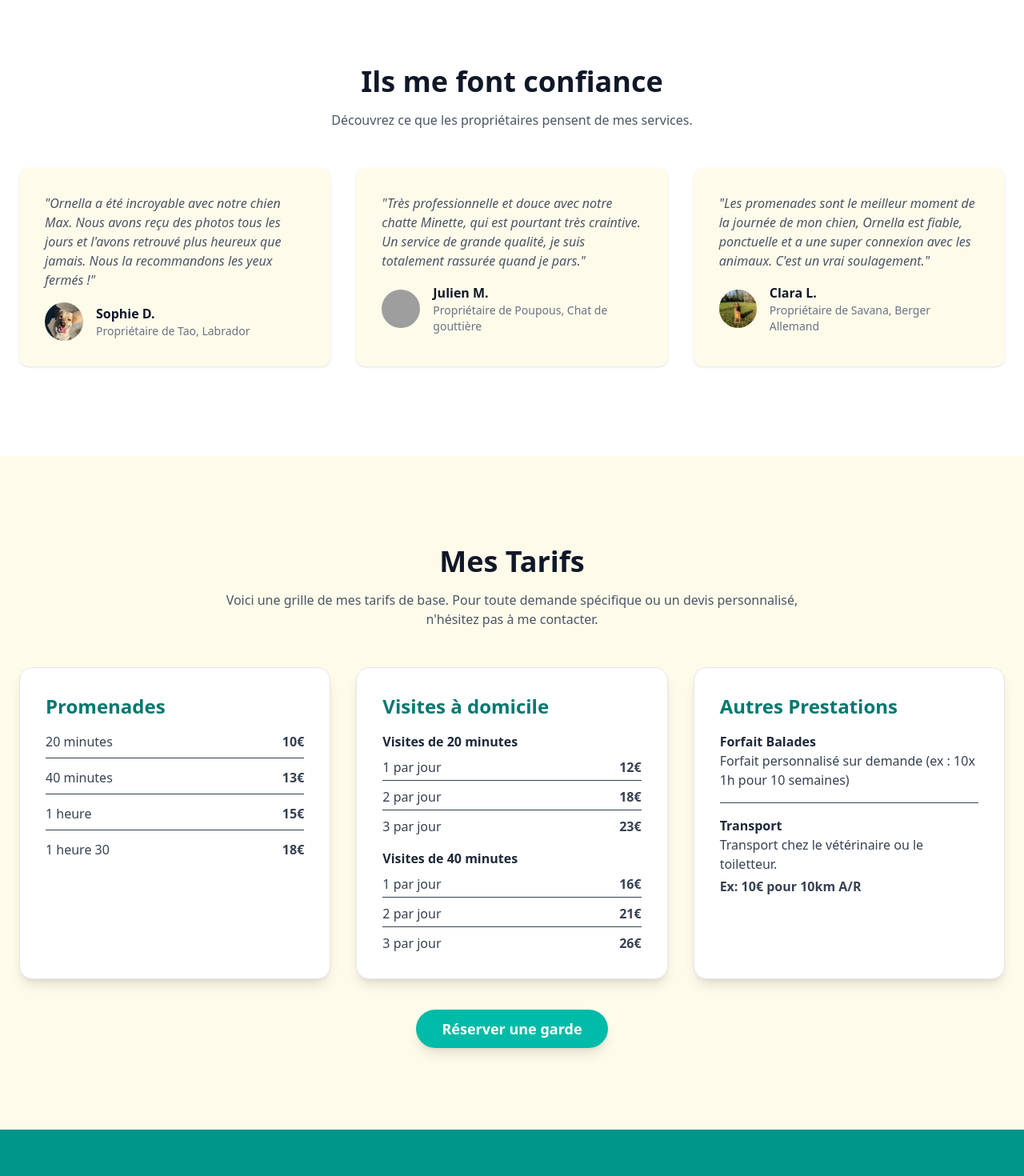
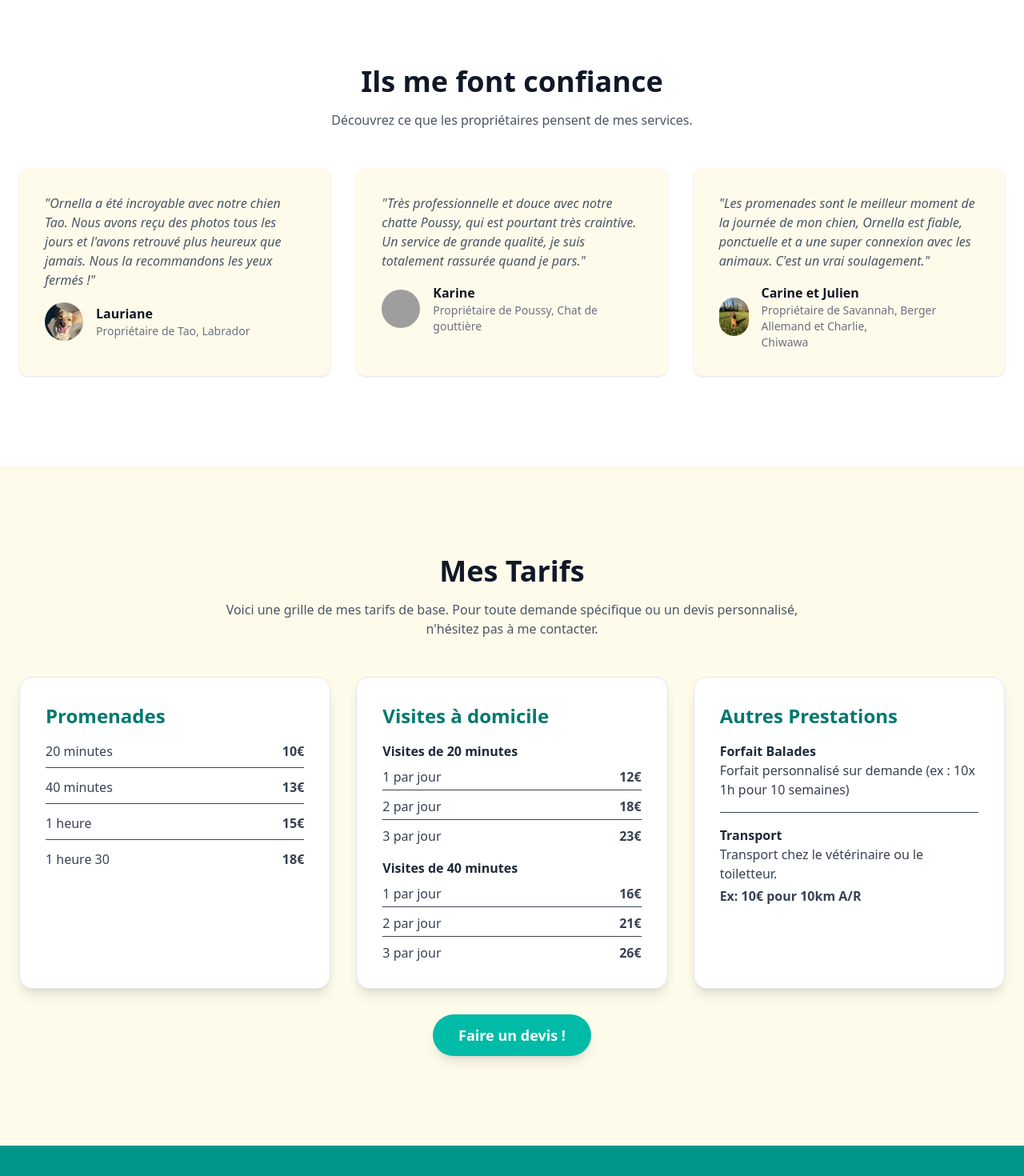
Before and after one commit to Mzgus/pet_sitter_landing_page, a React (Vite) app: page / in a window 1280 px wide. Shown: the part 2731-4201 px from the top of the page at 80% size. Built offline with nearby package versions, Linux system fonts and the light colour scheme; grey boxes are pictures that could not be loaded.

Commit message:
adding cta, avis not done yet

```diff
--- a/src/App.jsx
+++ b/src/App.jsx
@@ -299,7 +299,7 @@ function App() {
           <div className="grid grid-cols-1 md:grid-cols-2 lg:grid-cols-3 gap-8">
             <div className="bg-amber-50 p-8 rounded-xl shadow-sm">
               <p className="text-gray-600 italic">
-                "Ornella a été incroyable avec notre chien Max. Nous avons reçu
+                "Ornella a été incroyable avec notre chien Tao. Nous avons reçu
                 des photos tous les jours et l'avons retrouvé plus heureux que
                 jamais. Nous la recommandons les yeux fermés !"
               </p>
@@ -310,7 +310,7 @@ function App() {
                   className="w-12 h-12 rounded-full mr-4 object-cover"
                 />
                 <div>
-                  <p className="font-semibold text-gray-900">Sophie D.</p>
+                  <p className="font-semibold text-gray-900">Lauriane</p>
                   <p className="text-sm text-gray-500">
                     Propriétaire de Tao, Labrador
                   </p>
@@ -319,7 +319,7 @@ function App() {
             </div>
             <div className="bg-amber-50 p-8 rounded-xl shadow-sm">
               <p className="text-gray-600 italic">
-                "Très professionnelle et douce avec notre chatte Minette, qui
+                "Très professionnelle et douce avec notre chatte Poussy, qui
                 est pourtant très craintive. Un service de grande qualité, je
                 suis totalement rassurée quand je pars."
               </p>
@@ -330,9 +330,9 @@ function App() {
                   className="w-12 h-12 rounded-full mr-4 object-cover"
                 />
                 <div>
-                  <p className="font-semibold text-gray-900">Julien M.</p>
+                  <p className="font-semibold text-gray-900">Karine</p>
                   <p className="text-sm text-gray-500">
-                    Propriétaire de Poupous, Chat de gouttière
+                    Propriétaire de Poussy, Chat de gouttière
                   </p>
                 </div>
               </div>
@@ -350,9 +350,9 @@ function App() {
                   className="w-12 h-12 rounded-full mr-4 object-cover"
                 />
                 <div>
-                  <p className="font-semibold text-gray-900">Clara L.</p>
+                  <p className="font-semibold text-gray-900">Carine et Julien</p>
                   <p className="text-sm text-gray-500">
-                    Propriétaire de Savana, Berger Allemand
+                    Propriétaire de Savannah, Berger Allemand et Charlie, <br />Chiwawa
                   </p>
                 </div>
               </div>
@@ -467,12 +467,12 @@ function App() {
             </div>
           </div>
         </div>
-        <div className="mt-12 text-center">
+        <div className="mt-8 flex justify-center md:justify-items-center gap-4">
           <a
             href="#contact"
             className="bg-teal-500 text-white px-8 py-3 rounded-full font-semibold text-lg hover:bg-teal-600 transition-transform hover:scale-105 shadow-lg"
           >
-            Réserver une garde
+            Faire un devis !
           </a>
         </div>
       </section>
```
